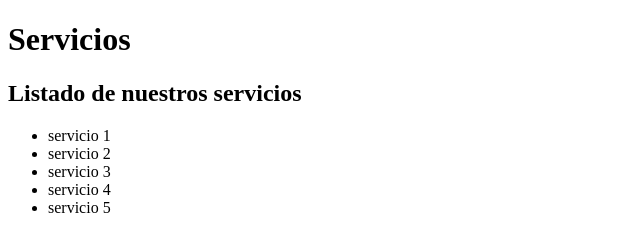
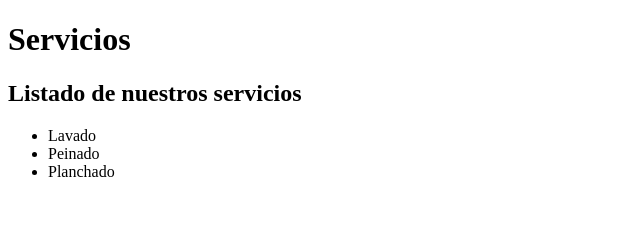
Before and after one commit to angelesTecnica7/prueba2github, a plain HTML site: page servicios.html in a window 1280 px wide. Shown: the whole page, without its empty margins (0-640 px from the left). Drawn offline with Linux system fonts and the light colour scheme.

Commit message:
actualice servicios

```diff
--- a/servicios.html
+++ b/servicios.html
@@ -9,11 +9,9 @@
     <h1>Servicios</h1>
     <h2>Listado de nuestros servicios</h2>
     <ul>
-        <li>servicio 1</li>
-        <li>servicio 2</li>
-        <li>servicio 3</li>
-        <li>servicio 4</li>
-        <li>servicio 5</li>
+        <li>Lavado</li>
+        <li>Peinado</li>
+        <li>Planchado</li>
     </ul>
 </body>
 </html>
```
